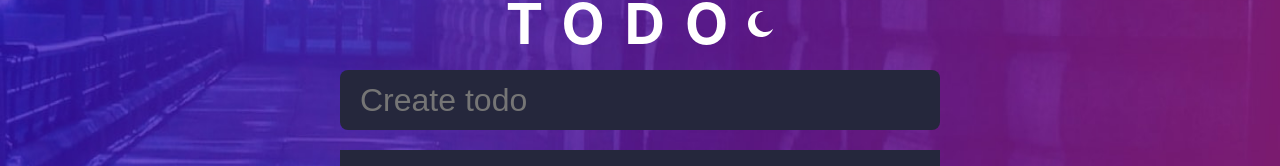
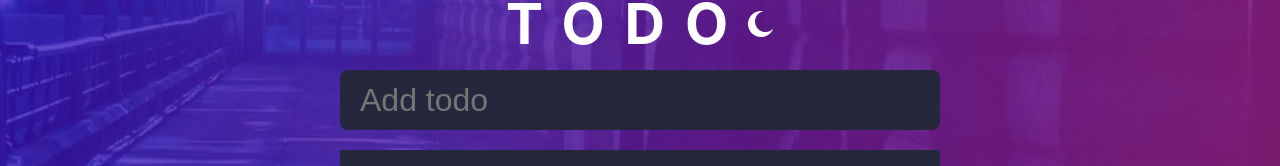
Before and after one commit to fabriciocunhauk/react-to-do-list, a React (Create React App) app: page / in a window 1280 px wide. Shown: the part 140-306 px from the top of the page. Built offline with nearby package versions, Linux system fonts and the light colour scheme.

Commit message:
changed placeholder copy

```diff
--- a/src/components/ToDoForm/ToDoForm.jsx
+++ b/src/components/ToDoForm/ToDoForm.jsx
@@ -30,7 +30,7 @@ function ToDoForm({ toDoContent, themeIconChange, setToDoContent }) {
         type="text"
         name="to-do"
         id="to-do"
-        placeholder="Create todo"
+        placeholder="Add todo"
         value={inputContent}
         required
         onChange={(event) => setInputContent(event.target.value)}
```
